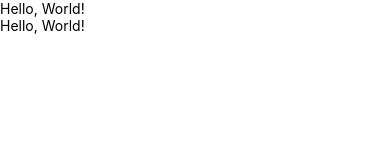
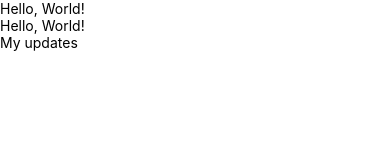
Before and after one commit to kunal-vichare/greytHR, a React Native app: screen / in a window 390 px wide. Shown: the top 160 px of the page. Built offline with nearby package versions, Linux system fonts and the light colour scheme.

Commit message:
latest change

```diff
--- a/App.jsx
+++ b/App.jsx
@@ -6,6 +6,7 @@ const App = () => {
     <View>
       <Text>Hello, World!</Text>
       <Text>Hello, World!</Text>
+      <Text>My updates</Text>
     </View>
   )
 }
```
